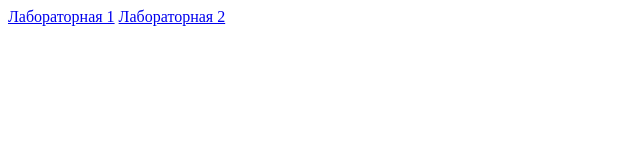
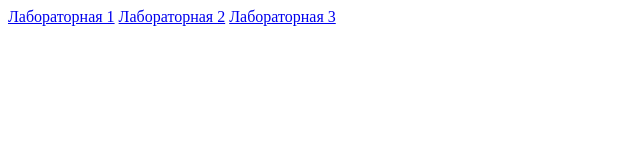
Before and after one commit to vlada2202/STPweb, a plain HTML site: page index.html in a window 1280 px wide. Shown: the whole page, without its empty margins (0-640 px from the left). Drawn offline with Linux system fonts and the light colour scheme.

Commit message:
fix laba3

```diff
--- a/index.html
+++ b/index.html
@@ -8,5 +8,6 @@
 <body>
     <a href="./laba1/laba1.html">Лабораторная 1</a>
     <a href="./laba2/laba2.html">Лабораторная 2</a>
+    <a href="./laba3/laba3.html">Лабораторная 3</a>
 </body>
 </html>
```
